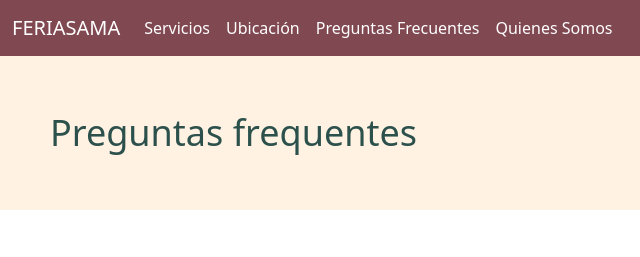
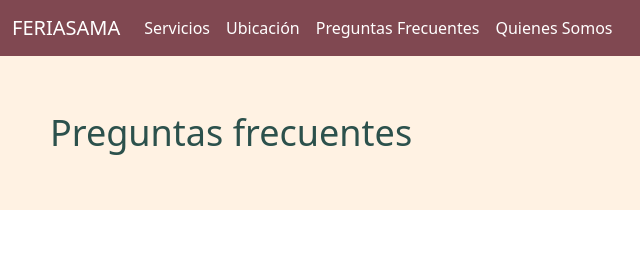
Before and after one commit to Samasuarez/samasuarez, a website: page pages/preguntasFrecuentes.html in a window 1280 px wide. Shown: the top 257 px of the page, 0-640 px from the left. Drawn offline with nearby package versions, Linux system fonts and the light colour scheme.

Commit message:
arregle error de ortografia en el titulo de preguntas frec

```diff
--- a/pages/preguntasFrecuentes.html
+++ b/pages/preguntasFrecuentes.html
@@ -51,7 +51,7 @@
     </header>
     <main class="mainGrid">
       <div class="textoPreguntas">
-        Preguntas frequentes
+        Preguntas frecuentes
       </div>
       <div class="gridPreguntas">
         <div class="accordion accordionStyle" id="accordionExample">
```
